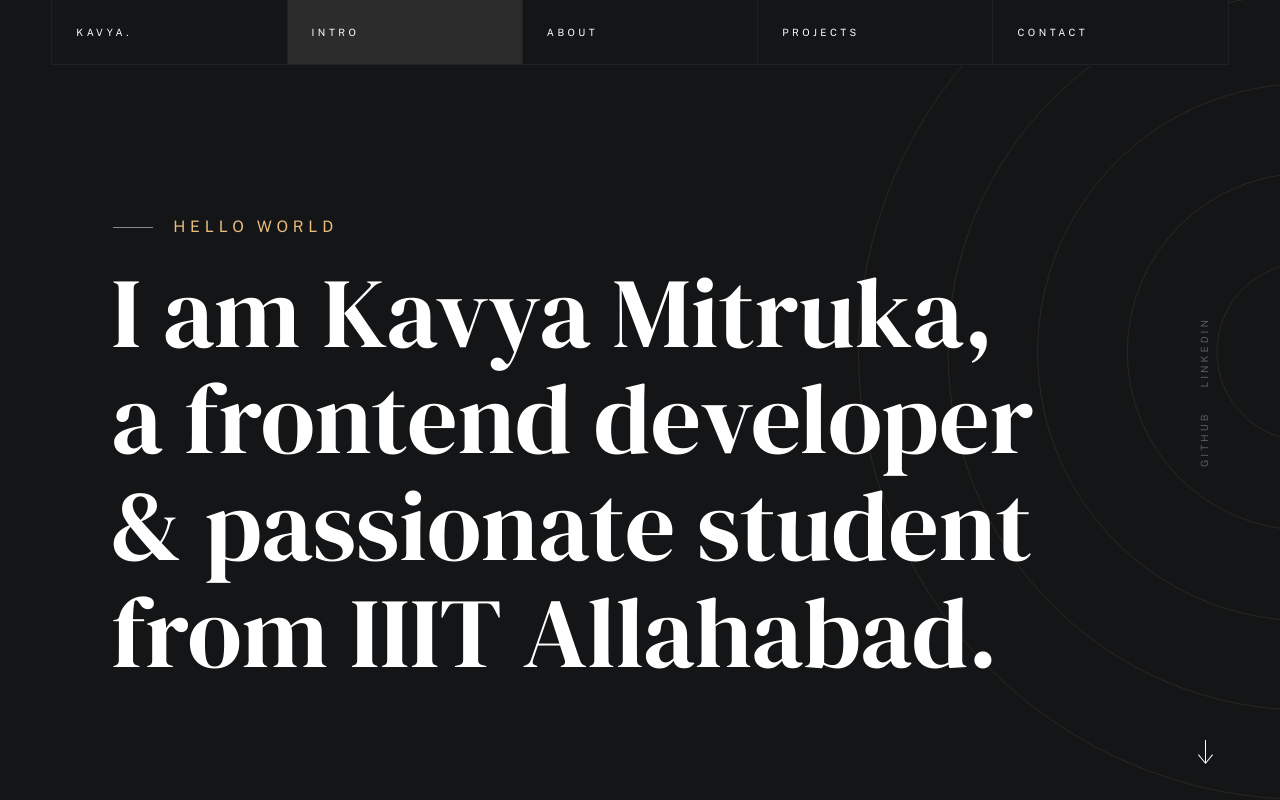
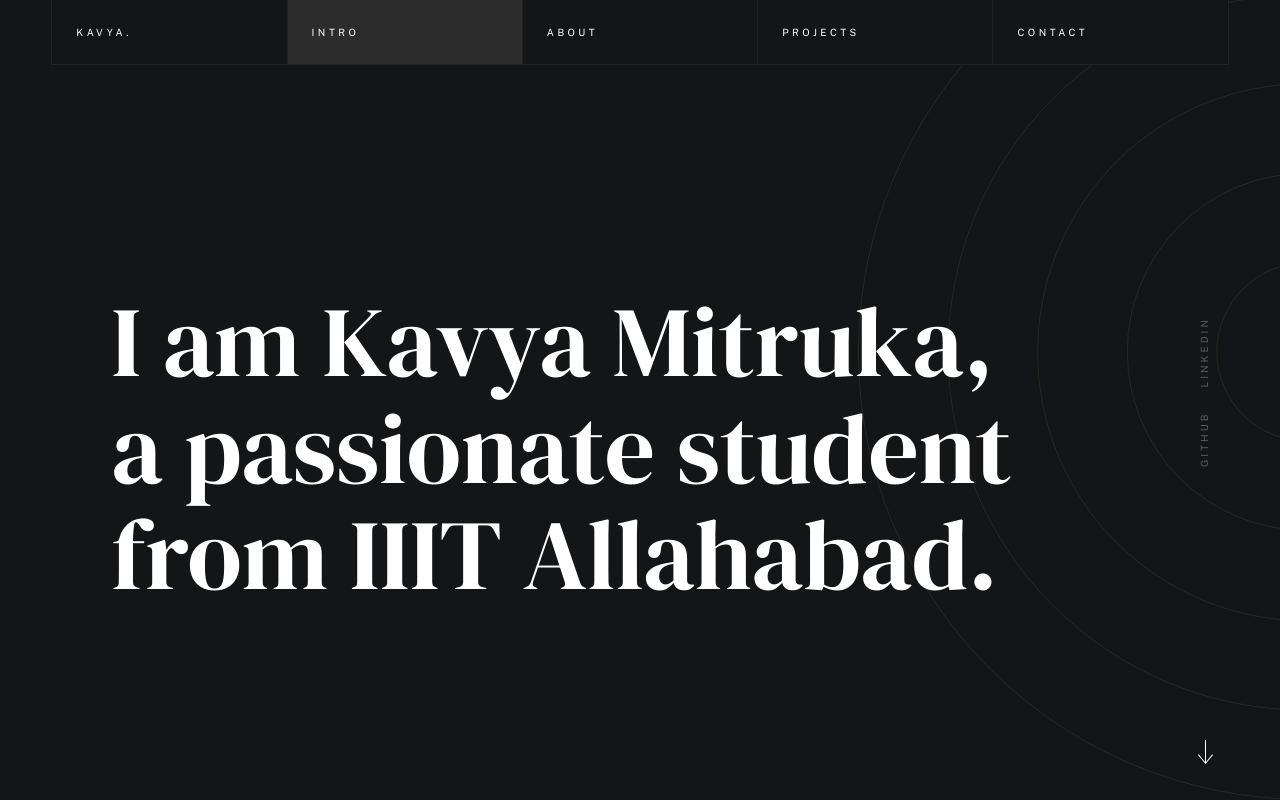
Before and after one commit to KavyaMitruka/personal-portfolio, a plain HTML site: page index.html in a window 1280 px wide. Shown: the top 800 px of the page. Drawn offline with nearby package versions, Linux system fonts and the light colour scheme; a web font is replaced by a local one.

Commit message:
Updated index.html

```diff
--- a/index.html
+++ b/index.html
@@ -87,14 +87,10 @@
                 <div class="row intro-content wide">
 
                     <div class="column">
-                        <div class="text-pretitle with-line">
-                            Hello World
-                        </div>
 
                         <h2 class="text-huge-title">
                             I am Kavya Mitruka, <br>
-                            a frontend developer<br>
-                            & passionate student <br>
+                            a passionate student <br>
                             from IIIT Allahabad.
                         </h2>
                     </div>
```
